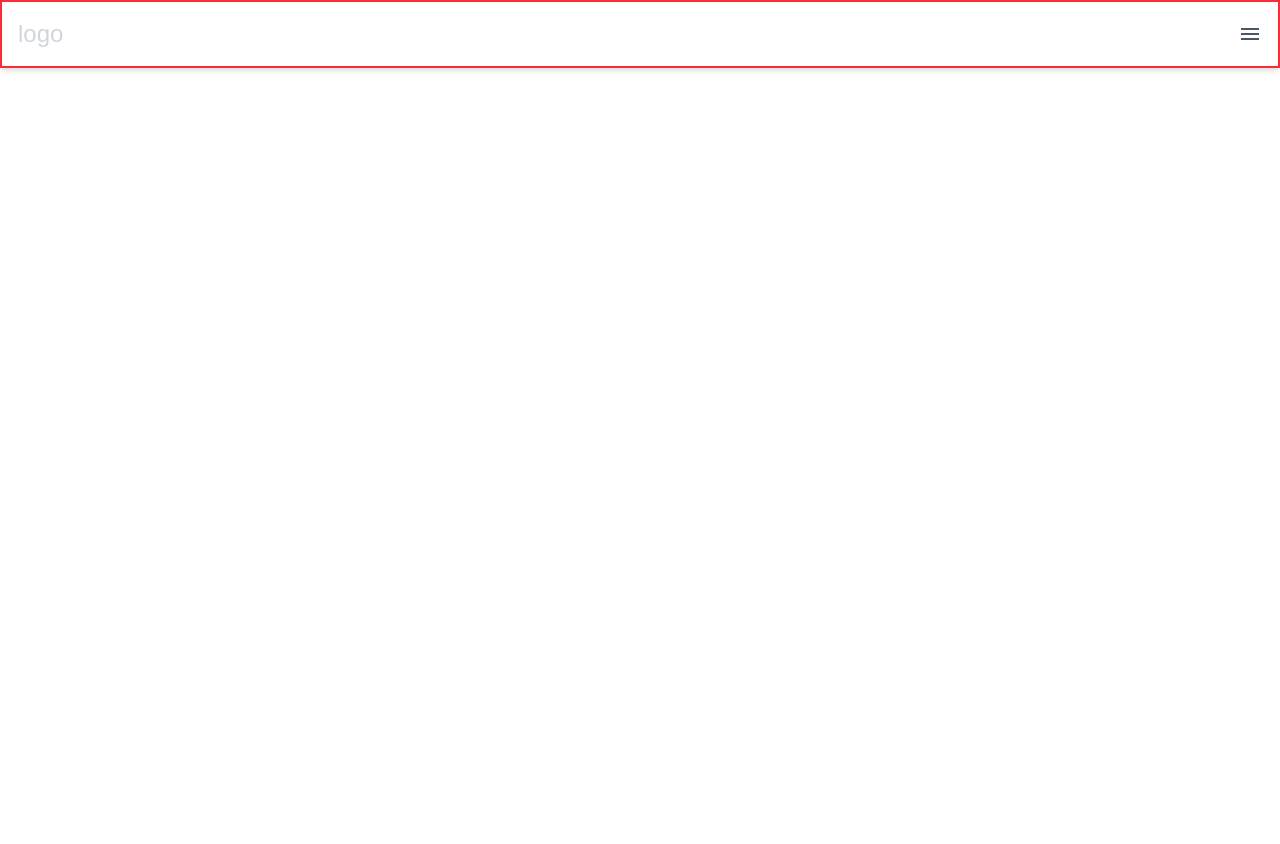
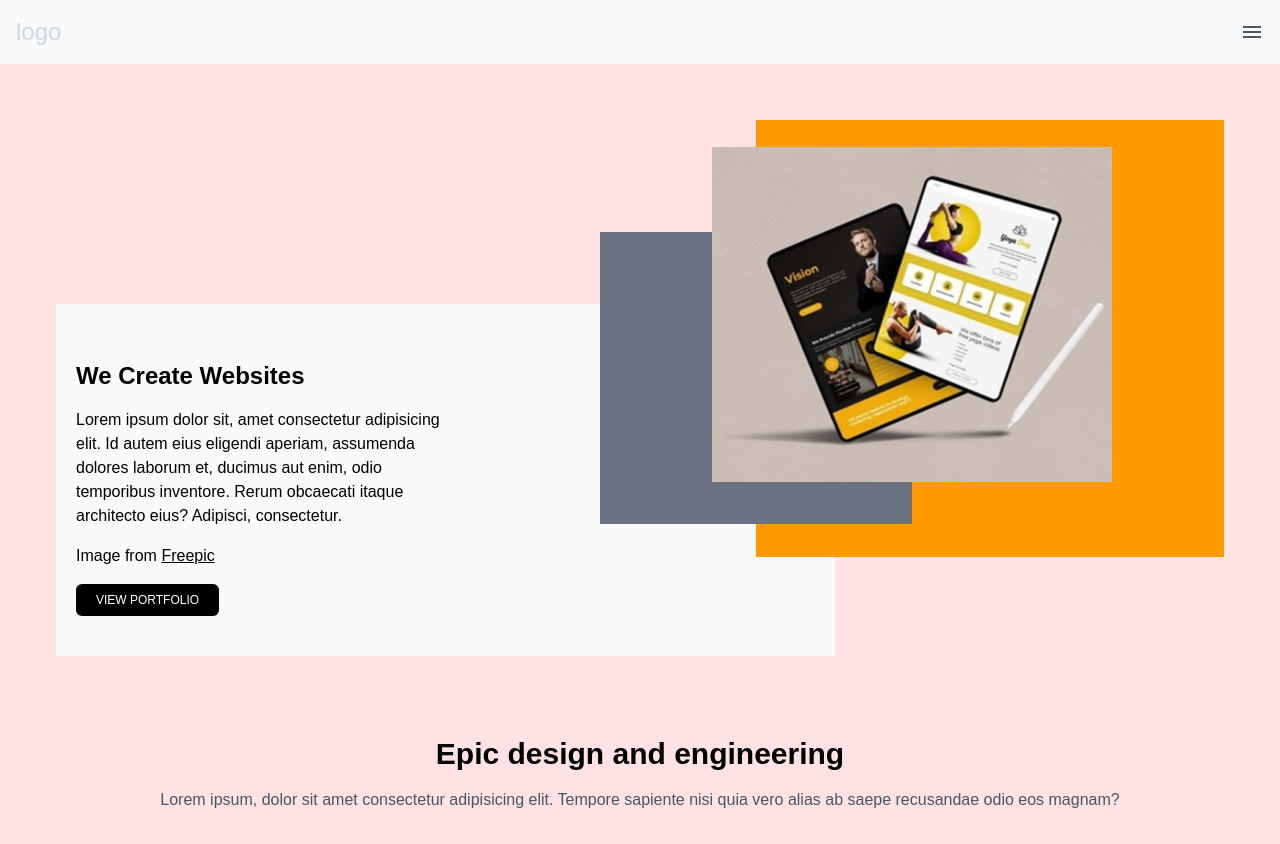
Before and after one commit to Abdullah-Az-Zahur/xpartex-landing-page, a Next.js app: page / in a window 1280 px wide. Before the commit the page ends 800 px from the top, so only its background shows below. Built offline with nearby package versions, Linux system fonts and the light colour scheme.

Commit message:
add : banner right box

```diff
--- a/src/app/page.tsx
+++ b/src/app/page.tsx
@@ -1,10 +1,15 @@
+import Banner from "@/components/Banner/Banner";
 import Header from "@/components/Header/Header";
-
 
 export default function Home() {
   return (
     <div>
-      <Header/>
+      <Header />
+
+      {/* first section */}
+      <section className="bg-red-100 p-4">
+        <Banner />
+      </section>
     </div>
   );
 }
--- /dev/null
+++ b/src/components/Banner/Banner.tsx
@@ -0,0 +1,57 @@
+import Image from "next/image";
+import Link from "next/link";
+import React from "react";
+import bannerImage from "/public/assets/image/banner/banner-1.png";
+
+const Banner = () => {
+  return (
+    <div className=" mx-auto">
+      <section className="relative text-black py-20 px-10">
+        {/*  Left Content Box */}
+        <div className="bg-slate-50 p-5 py-10 w-2/3 h-1/2 bottom-0 left-0 mt-36">
+          <h3 className="text-2xl font-bold my-4">We Create Websites</h3>
+          <p className="w-1/2">
+            Lorem ipsum dolor sit, amet consectetur adipisicing elit. Id autem
+            eius eligendi aperiam, assumenda dolores laborum et, ducimus aut
+            enim, odio temporibus inventore. Rerum obcaecati itaque architecto
+            eius? Adipisci, consectetur.
+          </p>
+          <p className="my-4">
+            Image from{" "}
+            <Link href="#" className="underline">
+              Freepic
+            </Link>
+          </p>
+          <button className="bg-black text-white py-2 px-5 rounded-md text-xs">
+            VIEW PORTFOLIO
+          </button>
+        </div>
+        {/* Right Content Box */}
+        <div className=" absolute w-1/2 h-4/6 right-10 top-0 my-10">
+          <div className="absolute bg-amber-500 w-3/4 h-full right-0 z-0"></div>
+          <div className="absolute bg-gray-500 w-1/2 h-4/6 z-10 left-0 top-28 justify-center"></div>
+          <div className="absolute inset-0 z-20 -top-12 w-3/4 mx-auto  flex items-center justify-center">
+            <Image
+              src={bannerImage}
+              alt="banner image"
+              height={400}
+              width={400}
+            />
+          </div>
+        </div>
+      </section>
+
+      <section>
+        <h2 className="text-3xl font-bold text-black text-center">
+          Epic design and engineering
+        </h2>
+        <p className="text-center text-gray-600 my-4 container mx-auto">
+          Lorem ipsum, dolor sit amet consectetur adipisicing elit. Tempore
+          sapiente nisi quia vero alias ab saepe recusandae odio eos magnam?
+        </p>
+      </section>
+    </div>
+  );
+};
+
+export default Banner;
--- a/src/components/Header/Header.tsx
+++ b/src/components/Header/Header.tsx
@@ -3,7 +3,7 @@ import { MdMenu } from "react-icons/md";
 
 const Header: React.FC = () => {
   return (
-    <header className="bg-white p-4 flex justify-between items-center shadow-md border-red-500 border-2">
+    <header className="bg-slate-50 p-4 flex justify-between items-center shadow-md">
       <h2 className=" text-gray-300 text-2xl">logo</h2>
       <nav>
         <MdMenu className="text-gray-600 text-2xl" />
```
Also changed, not shown: public/assets/image/banner/banner-1.png (added).
